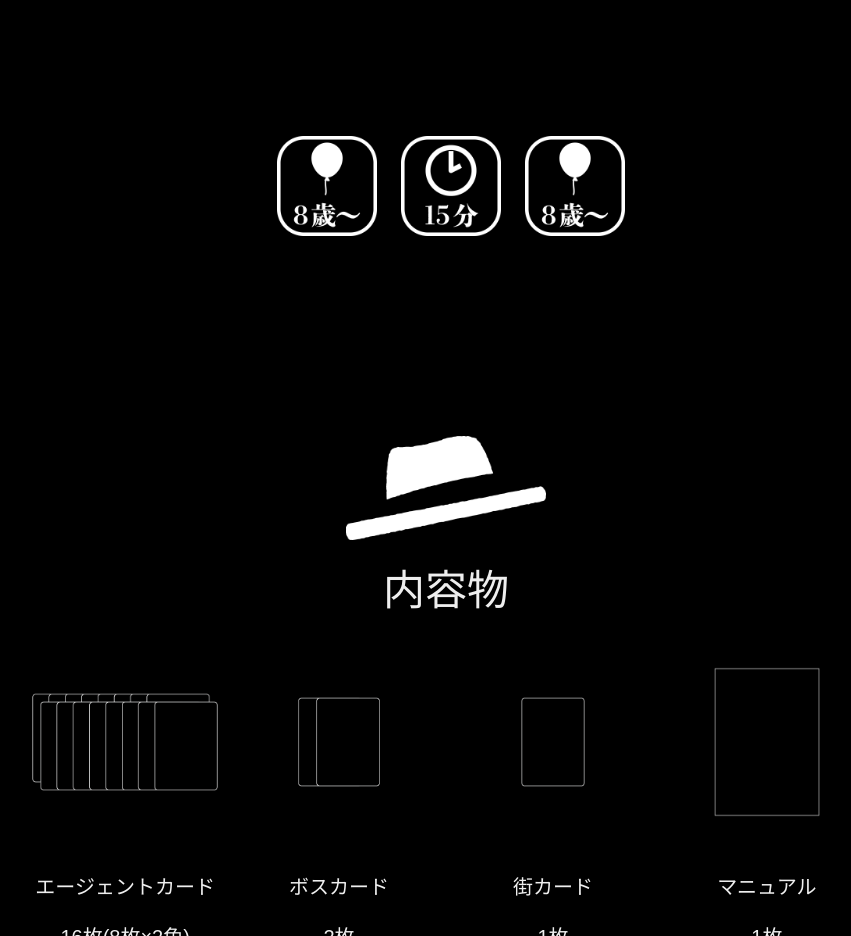
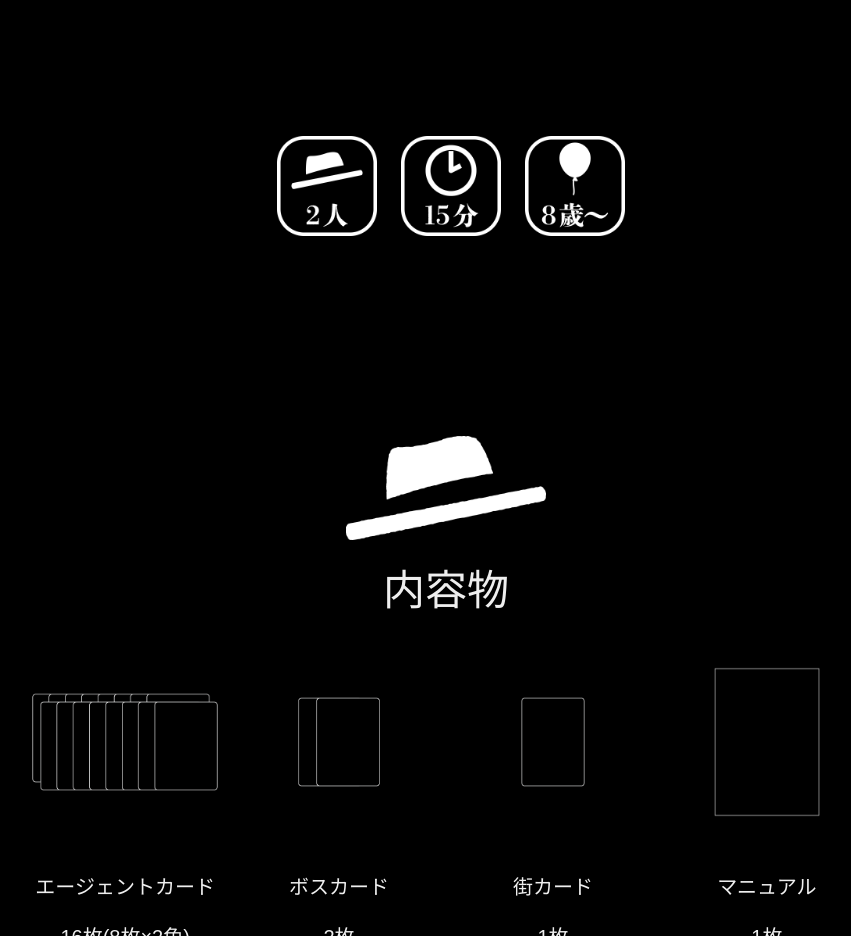
Before and after one commit to N-JELLY/AgentMonochrome, a plain HTML site: page index.html in a window 1280 px wide. Shown: the part 1020-1956 px from the top of the page, without its empty margins (194-1045 px from the left). Drawn offline with nearby package versions, Linux system fonts and the light colour scheme; a web font is replaced by a local one.

Commit message:
change player image

```diff
--- a/index.html
+++ b/index.html
@@ -46,7 +46,7 @@
             <div class="row">
               <div class="col-md-12">
                 <ul class="social-buttons">
-                  <li><img src="img/age.png" alt="player" ></li>
+                  <li><img src="img/player.png" alt="player" ></li>
                   <li><img src="img/time.png" alt="time" ></li>
                   <li><img src="img/age.png" alt="age" ></li>
                 </ul>
```
